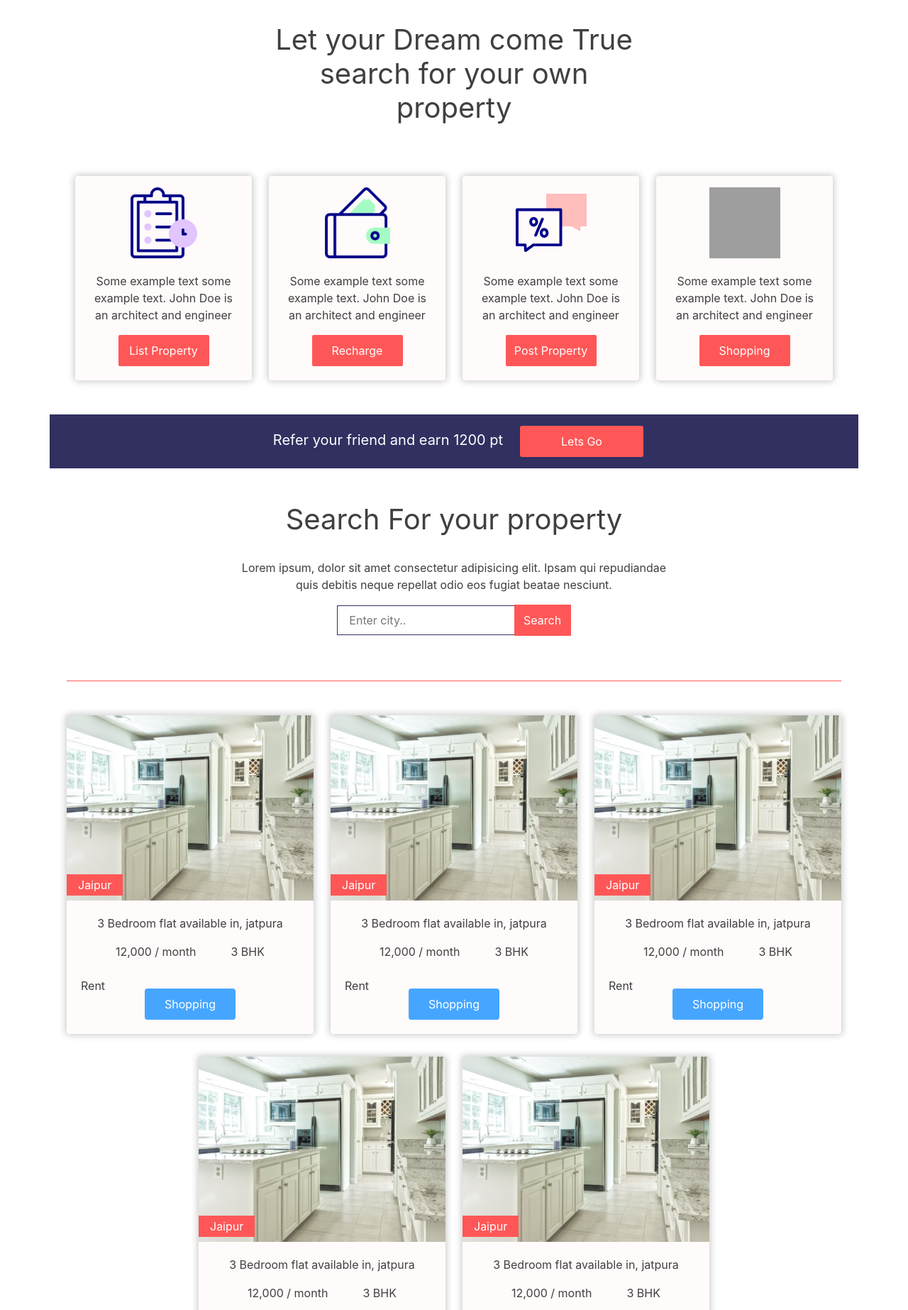
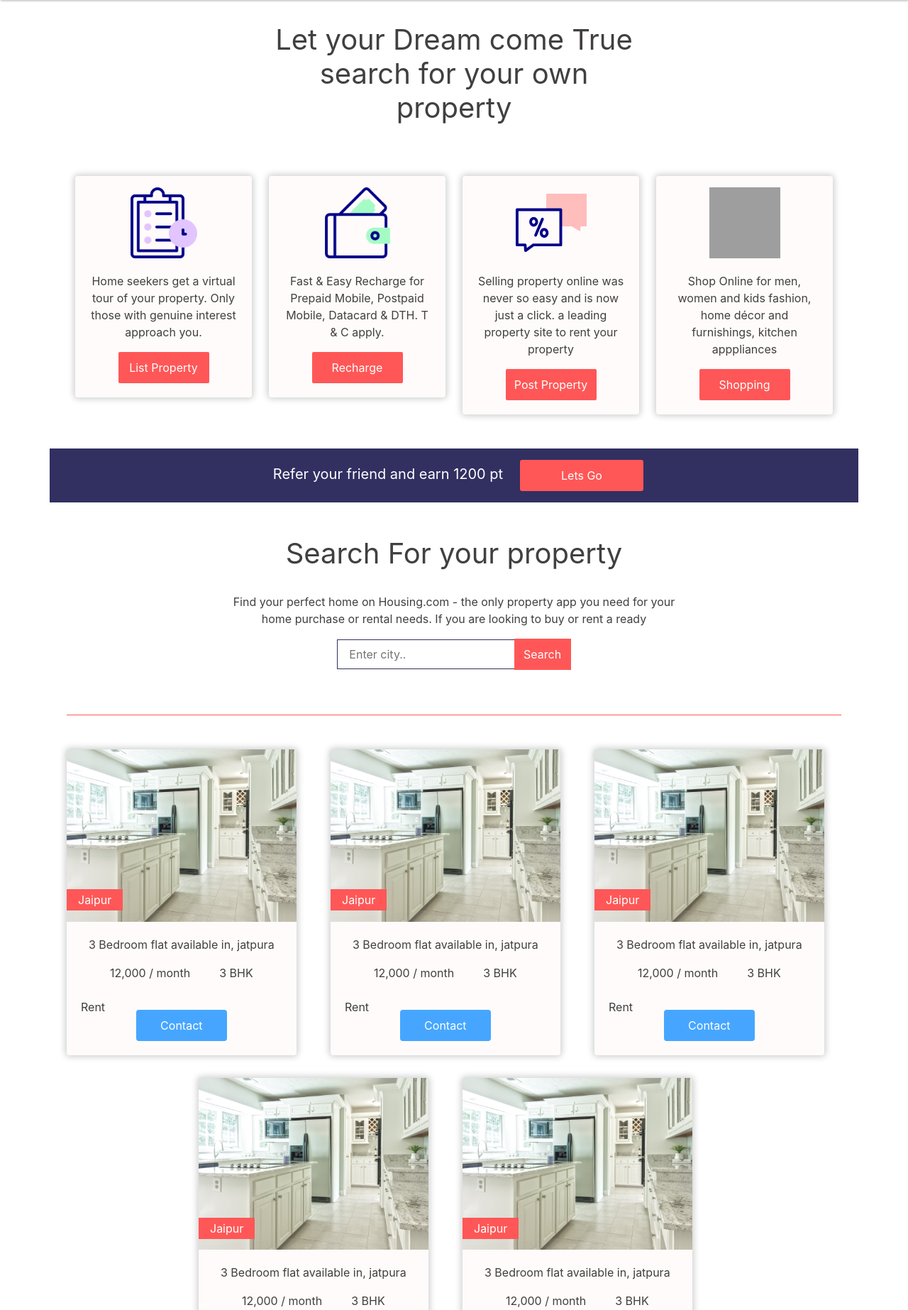
Before and after one commit to Git-Eniacoder/propertyweb, a CodeIgniter app: page /admin-panel/ in a window 1280 px wide. Shown: the part 92-1938 px from the top of the page at 71% size. Run offline with CodeIgniter, Linux system fonts and the light colour scheme; some libraries are stand-ins or nearby versions; grey boxes are pictures that could not be loaded.

Commit message:
style changes

```diff
--- a/application/views/frontend/home.php
+++ b/application/views/frontend/home.php
@@ -20,7 +20,7 @@
           </div>
           <div class="card-body">
 
-            <p>Some example text some example text. John Doe is an architect and engineer</p>
+            <p>Home seekers get a virtual tour of your property. Only those with genuine interest approach you.</p>
             <div class="text-center">
               <a href="list"><button>List Property</button></a>
             </div>
@@ -37,7 +37,7 @@
           </div>
           <div class="card-body">
 
-            <p>Some example text some example text. John Doe is an architect and engineer</p>
+            <p>Fast & Easy Recharge for Prepaid Mobile, Postpaid Mobile, Datacard & DTH. T & C apply. </p>
             <div class="text-center">
               <a href="recharge"> <button>Recharge</button></a>
             </div>
@@ -51,7 +51,7 @@
           </div>
           <div class="card-body">
 
-            <p>Some example text some example text. John Doe is an architect and engineer</p>
+            <p>Selling property online was never so easy and is now just a click. a leading property site to rent your property</p>
             <div class="text-center">
               <button>Post Property</button>
             </div>
@@ -65,7 +65,7 @@
           </div>
           <div class="card-body">
 
-            <p>Some example text some example text. John Doe is an architect and engineer</p>
+            <p>Shop Online for men, women and kids fashion, home décor and furnishings, kitchen apppliances</p>
             <div class="text-center">
               <button>Shopping</button>
             </div>
@@ -99,7 +99,7 @@
     <div class="row justify-content-center">
       <div class="col-md-7">
         <h1>Search For your property</h1>
-        <p>Lorem ipsum, dolor sit amet consectetur adipisicing elit. Ipsam qui repudiandae quis debitis neque repellat odio eos fugiat beatae nesciunt.</p>
+        <p>Find your perfect home on Housing.com - the only property app you need for your home purchase or rental needs. If you are looking to buy or rent a ready</p>
         <center><input type="text" name="list" placeholder="Enter city.."> <button>Search</button></center>
       </div>
 
@@ -124,7 +124,7 @@
               <span class="print-subs">Rent</span>
             </div></br>
             <div class="text-center">
-              <button>Shopping</button>
+              <button>Contact</button>
             </div>
           </div>
         </div>
@@ -141,7 +141,7 @@
               <span class="print-subs">Rent</span>
             </div></br>
             <div class="text-center">
-              <button>Shopping</button>
+              <button>Contact</button>
             </div>
           </div>
         </div>
@@ -158,7 +158,7 @@
               <span class="print-subs">Rent</span>
             </div></br>
             <div class="text-center">
-              <button>Shopping</button>
+              <button>Contact</button>
             </div>
           </div>
         </div>
@@ -175,7 +175,7 @@
               <span class="print-subs">Rent</span>
             </div></br>
             <div class="text-center">
-              <button>Shopping</button>
+              <button>Contact</button>
             </div>
           </div>
         </div>
@@ -192,7 +192,7 @@
               <span class="print-subs">Rent</span>
             </div></br>
             <div class="text-center">
-              <button>Shopping</button>
+              <button>Contact</button>
             </div>
           </div>
         </div>
@@ -208,6 +208,7 @@
     <h2 class="text-center">Post your requirement</h2>
     <hr class="style1">
     <div class="row justify-content-center">
+
 
 
       <!-- Column 1  -->
@@ -268,8 +269,6 @@
 
       </div>
       <!-- Column 1  end -->
-
-
 
 
       <!-- Column 2  -->
@@ -345,6 +344,7 @@
 
 
       </div>
+
     </div>
     <center><button>Post Your Request</button></center>
   </div>
--- a/assets/css/style.css
+++ b/assets/css/style.css
@@ -40,6 +40,7 @@
     height: auto;
     background-color: white;
     padding: 1rem;
+    box-shadow: 1px 1px 3px rgba( 0, 0, 0 , 0.3);
   }
   .head .nav-link{
     color: #413F3F;
@@ -266,7 +267,7 @@
   padding-bottom: 2rem;
 }
 .pro-card .card{
-  width: 100%;
+  width: 93%;
   height: auto;
   border: none;
   background-color:#FFFBFB;
@@ -295,7 +296,7 @@
 }
 .pro-card .card .city-tag{
   position: absolute;
-  top: 14rem;
+  top: 12.3rem;
   left: 0;
   background-color: #FF5757;
   color: white;
@@ -644,6 +645,7 @@ font-family: -apple-system, BlinkMacSystemFont, 'Segoe UI', Roboto, Oxygen, Ubun
   padding-bottom: 2rem;
   background-color: rgba(175, 175, 175, 0.5);
   border: none;
+  margin-top: 1.6rem;
   margin-bottom: 2rem;
   padding-left: 1rem;
   padding-right: 1rem;
@@ -1090,3 +1092,8 @@ font-family: -apple-system, BlinkMacSystemFont, 'Segoe UI', Roboto, Oxygen, Ubun
   padding-bottom: .5rem;
   margin-bottom: 1rem;
 }
+
+
+/* .property-column{
+  padding-top: 3rem;
+} */
```
